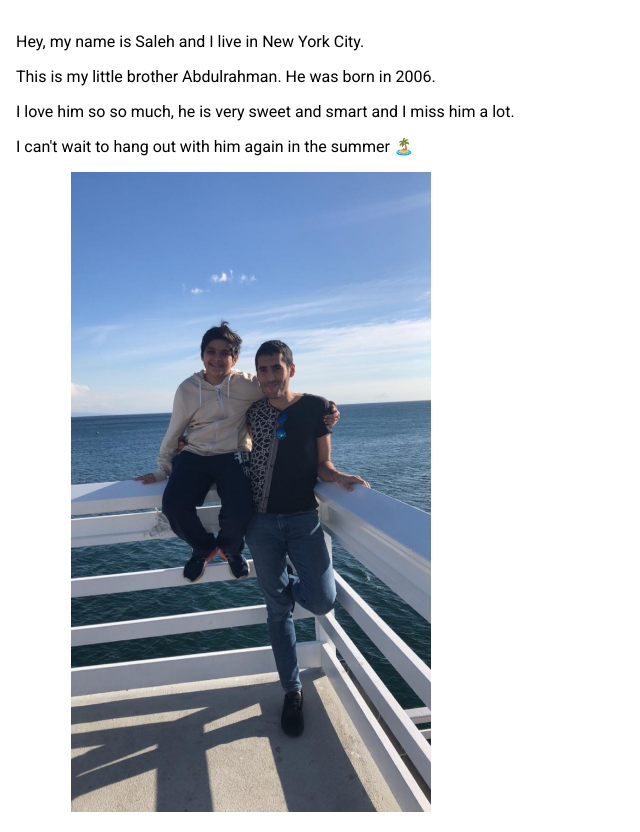
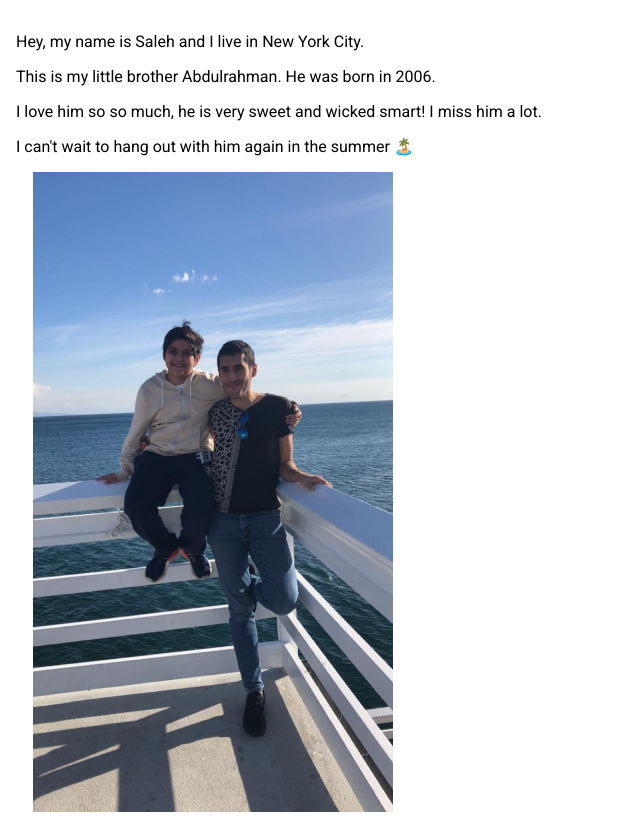
Before and after one commit to qirh/dodoxoxo, a plain HTML site: page index.html in a window 1280 px wide. Shown: the whole page, without its empty margins (0-640 px from the left). Drawn offline with Linux system fonts and the light colour scheme.

Commit message:
edited text + css

```diff
--- a/index.html
+++ b/index.html
@@ -16,7 +16,7 @@
       <div>
           <p>Hey, my name is Saleh and I live in New York City.</p>
           <p>This is my little brother Abdulrahman. He was born in 2006.</p>
-          <p>I love him so so much, he is very sweet and smart and I miss him a lot.</p>
+          <p>I love him so so much, he is very sweet and wicked smart! I miss him a lot.</p>
           <p>I can't wait to hang out with him again in the summer 🏝️</p>
       </div>
       <img src="dodo.jpg" alt="el burrito">
--- a/style.css
+++ b/style.css
@@ -24,6 +24,7 @@ img {
 }
 @media only screen and (min-width : 420px) {
     img {
-       margin-left: 5%;
+       margin-left: 2%;
+       margin-right: auto;
     }
 }
```
